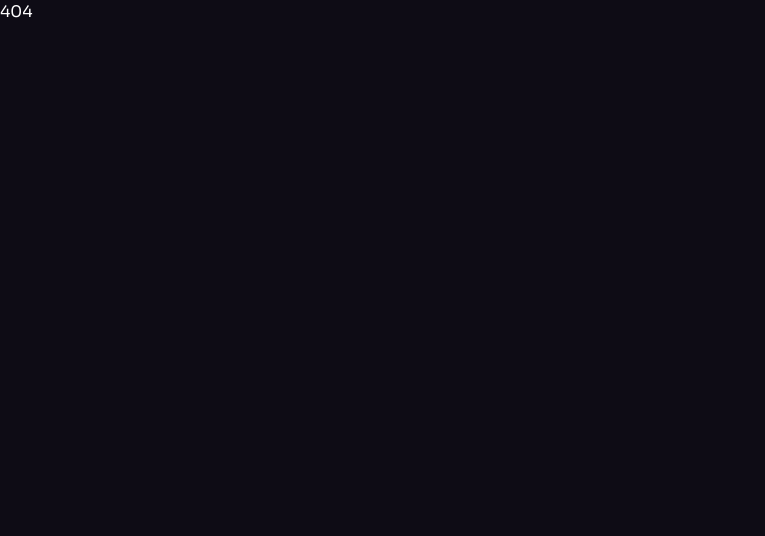
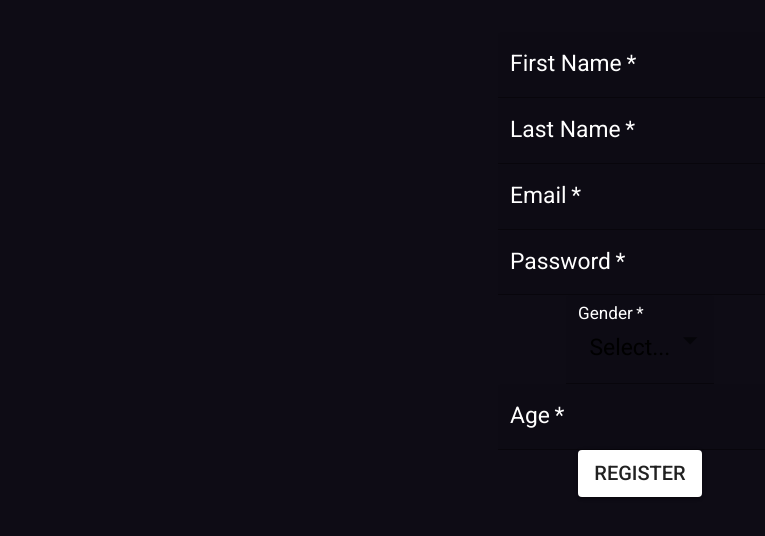
Before and after one commit to edgarlopez241/sistemas-3, a React (Vite) app in the folder frontend/: page /register in a window 1280 px wide. Before the commit this address had no page. Shown: the top 536 px of the page, without its empty margins (0-765 px from the left). Built offline with nearby package versions, Linux system fonts and the light colour scheme.

Commit message:
creación de la página de formulario de registro

```diff
--- a/frontend/index.html
+++ b/frontend/index.html
@@ -5,6 +5,15 @@
     <link rel="icon" type="image/svg+xml" href="./src/assets/nutrition.png" />
     <meta name="viewport" content="width=device-width, initial-scale=1.0" />
     <title>Nutrition Subscription Service</title>
+    <link
+  rel="stylesheet"
+  href="https://fonts.googleapis.com/icon?family=Material+Icons"/>
+  <link rel="preconnect" href="https://fonts.googleapis.com" />
+<link rel="preconnect" href="https://fonts.gstatic.com" crossorigin />
+<link
+  rel="stylesheet"
+  href="https://fonts.googleapis.com/css2?family=Roboto:wght@300;400;500;700&display=swap"/>
+
   </head>
   <body>
     <div id="root"></div>
--- a/frontend/package.json
+++ b/frontend/package.json
@@ -12,6 +12,8 @@
   "dependencies": {
     "@emotion/react": "^11.11.4",
     "@emotion/styled": "^11.11.5",
+    "@fontsource/roboto": "^5.0.13",
+    "@mui/icons-material": "^5.15.15",
     "@mui/material": "^5.15.15",
     "@mui/x-date-pickers": "^7.3.1",
     "react": "^18.2.0",
--- a/frontend/src/components/Header/index.jsx
+++ b/frontend/src/components/Header/index.jsx
@@ -1,10 +1,11 @@
 import { useLocation } from "react-router-dom"
-import {disablePageScroll, enablePageScroll} from "scroll-lock";
-import {nutrition} from "../../assets"
+import { Link } from 'react-router-dom';
+import { disablePageScroll, enablePageScroll } from "scroll-lock";
+import { nutrition } from "../../assets"
 import { navigation } from "../../constants"
 import Button from "../Button";
 import MenuSvg from "../../assets/svg/MenuSvg";
-import {HamburguerMenu} from "../Design/Header"
+import { HamburguerMenu } from "../Design/Header"
 import { useState } from "react";
 
 const Header = () => {
@@ -12,7 +13,7 @@ const Header = () => {
     const [openNavigation, setOpenNavigation] = useState(false)
 
     const toggleNavigation = () => {
-    if(openNavigation){
+        if (openNavigation) {
             setOpenNavigation(false)
             enablePageScroll()
         } else {
@@ -22,7 +23,7 @@ const Header = () => {
     }
 
     const handleClick = () => {
-    if(!openNavigation) return;
+        if (!openNavigation) return;
         enablePageScroll()
         setOpenNavigation(false)
     }
@@ -31,23 +32,23 @@ const Header = () => {
         <div className={`fixed top-0 left-0 w-full z-50
                     border-b border-n-6
                     lg:bg-n-8/90 lg:backdrop-blur-sm
-                    ${openNavigation ? 'bg-n-8':'bg-n-8/90 backdrop:blur-sm'}
+                    ${openNavigation ? 'bg-n-8' : 'bg-n-8/90 backdrop:blur-sm'}
                     `}>
             <div className="flex items-center px-5 lg:px-7.5 xl:px-10 max-lg:py-4">
                 <a href="#hero">
                     <img src={nutrition} width={150} height={75} alt="" />
                 </a>
-        <nav className={`${openNavigation ? 'flex':'hidden'}  fixed top-[5rem] left-0 right-0 bottom-2 bg-n-8 lg:static lg:flex
+                <nav className={`${openNavigation ? 'flex' : 'hidden'}  fixed top-[5rem] left-0 right-0 bottom-2 bg-n-8 lg:static lg:flex
                         lg:mx-auto lg:bg-transparent`}>
                     <div className="relative z-2 flex flex-col items-center justify-center m-auto lg:flex-row">
-            {navigation.map((item)=>(
+                        {navigation.map((item) => (
                             <a
                                 key={item.id}
                                 href={item.url}
                                 onClick={handleClick}
                                 className={`block relative font-code text-2xl uppercase text-n-1 transition-colors hover:text-color-1
-                              ${item.onlyMobile ? 'lg:hidden':''} px-6 py-6 md:py-8 lg:-mr-0.25 lg:text-xs lg:font-semibold
-                              ${item.url === pathname.hash ? 'z-2 lg:text-n-1':'lg:text-n-1/50'}
+                              ${item.onlyMobile ? 'lg:hidden' : ''} px-6 py-6 md:py-8 lg:-mr-0.25 lg:text-xs lg:font-semibold
+                              ${item.url === pathname.hash ? 'z-2 lg:text-n-1' : 'lg:text-n-1/50'}
                                 lg:leading-5 lg:hover:text-n-1 xl:px-12
                               `}
                             >
@@ -56,13 +57,13 @@ const Header = () => {
                         ))}
 
                     </div>
-            <HamburguerMenu/>
+                    <HamburguerMenu />
                 </nav>
-                <a href="#sign-up"
+                <Link to="/register"
                     className="button hidden mr-8 text-n-1/50 transition-colors hover:text-n-1 lg:block"
                 >
                     Registrar
-                </a>
+                </Link>
 
                 <Button className="hidden lg:flex" href="/login">
                     Iniciar Sesion
@@ -71,7 +72,7 @@ const Header = () => {
                     className="ml-auto lg:hidden" px="px-3"
                     onClick={toggleNavigation}
                 >
-                    <MenuSvg openNavigation={openNavigation}/>
+                    <MenuSvg openNavigation={openNavigation} />
                 </Button>
             </div>
         </div>
--- a/frontend/src/main.jsx
+++ b/frontend/src/main.jsx
@@ -5,6 +5,11 @@ import './index.css'
 import { BrowserRouter as Router } from 'react-router-dom'
 import { createBrowserRouter, RouterProvider } from 'react-router-dom'
 import Login from './pages/Login.jsx'
+import Register from './pages/Register.jsx'
+import '@fontsource/roboto/300.css';
+import '@fontsource/roboto/400.css';
+import '@fontsource/roboto/500.css';
+import '@fontsource/roboto/700.css';
 
 const router = createBrowserRouter([
 {
@@ -16,6 +21,11 @@ const router = createBrowserRouter([
   path:'/login',
   element:<Login/>,
   errorElement:<div>404</div>
+},
+{
+  path:'/register',
+  element:<Register/>,
+  errorElement:<div>404</div>
 }]);
 
 ReactDOM.createRoot(document.getElementById('root')).render(
--- /dev/null
+++ b/frontend/src/pages/Register.jsx
@@ -0,0 +1,59 @@
+import React, { useState } from 'react';
+import Container from '@mui/material/Container';
+import Box from '@mui/material/Box';
+import Button from '@mui/material/Button';
+import TextField from '@mui/material/TextField';
+import { createTheme, ThemeProvider } from '@mui/material/styles';
+
+const theme = createTheme({
+  palette: {
+    primary: {
+      main: '#ffffff',
+    },
+    text: {
+      primary: '#ffffff',
+    },
+  },
+  typography: {
+    fontSize: 20,
+    fontFamily: 'Roboto',
+  },
+});
+
+function Register() {
+  const [firstName, setFirstName] = useState('');
+  const [lastName, setLastName] = useState('');
+  const [email, setEmail] = useState('');
+  const [password, setPassword] = useState('');
+  const [gender, setGender] = useState('');
+  const [age, setAge] = useState('');
+  const [submitted, setSubmitted] = useState(false);
+
+  const handleSubmit = async (event) => {
+    event.preventDefault();
+    setSubmitted(true);
+    console.log({ firstName, lastName, email, password, gender, age });
+  };
+
+  return (
+    <ThemeProvider theme={theme}>
+      <Container maxWidth="sm">
+        <Box component="form" onSubmit={handleSubmit} sx={{ mt: 4, display: 'flex', flexDirection: 'column', alignItems: 'center', justifyContent: 'center' }}>
+          <TextField variant="filled" required id="firstName" label="First Name" value={firstName} onChange={(e) => setFirstName(e.target.value)} error={submitted && firstName === ''} helperText={submitted && firstName === '' ? 'First name is required' : ''} InputProps={{ style: { color: '#ffffff' } }} InputLabelProps={{ style: { color: '#ffffff' } }} />
+          <TextField variant="filled" required id="lastName" label="Last Name" value={lastName} onChange={(e) => setLastName(e.target.value)} error={submitted && lastName === ''} helperText={submitted && lastName === '' ? 'Last name is required' : ''} InputProps={{ style: { color: '#ffffff' } }} InputLabelProps={{ style: { color: '#ffffff' } }} />
+          <TextField variant="filled" required id="email" label="Email" value={email} onChange={(e) => setEmail(e.target.value)} error={submitted && email === ''} helperText={submitted && email === '' ? 'Email is required' : ''} InputProps={{ style: { color: '#ffffff' } }} InputLabelProps={{ style: { color: '#ffffff' } }} />
+          <TextField variant="filled" required id="password" label="Password" type="password" value={password} onChange={(e) => setPassword(e.target.value)} error={submitted && password === ''} helperText={submitted && password === '' ? 'Password is required' : ''} InputProps={{ style: { color: '#ffffff' } }} InputLabelProps={{ style: { color: '#ffffff' } }} />
+          <TextField variant="filled" required id="gender" label="Gender" select value={gender} onChange={(e) => setGender(e.target.value)} error={submitted && gender === ''} helperText={submitted && gender === '' ? 'Gender is required' : ''} SelectProps={{ native: true }} InputProps={{ style: { color: gender === '' ? '#000000' : '#ffffff', padding: '0.5em' } }} InputLabelProps={{ style: { color: '#ffffff' }, shrink: true }}>
+            <option style={{ color: '#ffffff' }} value="">Select...</option>
+            <option style={{ color: '#000000' }} value="male">Male</option>
+            <option style={{ color: '#000000' }} value="female">Female</option>
+          </TextField>
+          <TextField variant="filled" required id="age" label="Age" type="number" value={age} onChange={(e) => setAge(e.target.value)} error={submitted && age === ''} helperText={submitted && age === '' ? 'Age is required' : ''} InputProps={{ style: { color: '#ffffff' } }} InputLabelProps={{ style: { color: '#ffffff' } }} />
+          <Button variant="contained" type="submit">Register</Button>
+        </Box>
+      </Container>
+    </ThemeProvider>
+  );
+}
+
+export default Register;
```
Also changed, not shown: 1 other file (tests, documents, lock files or other folders). Lines whose indentation alone changed are shown as unchanged.
